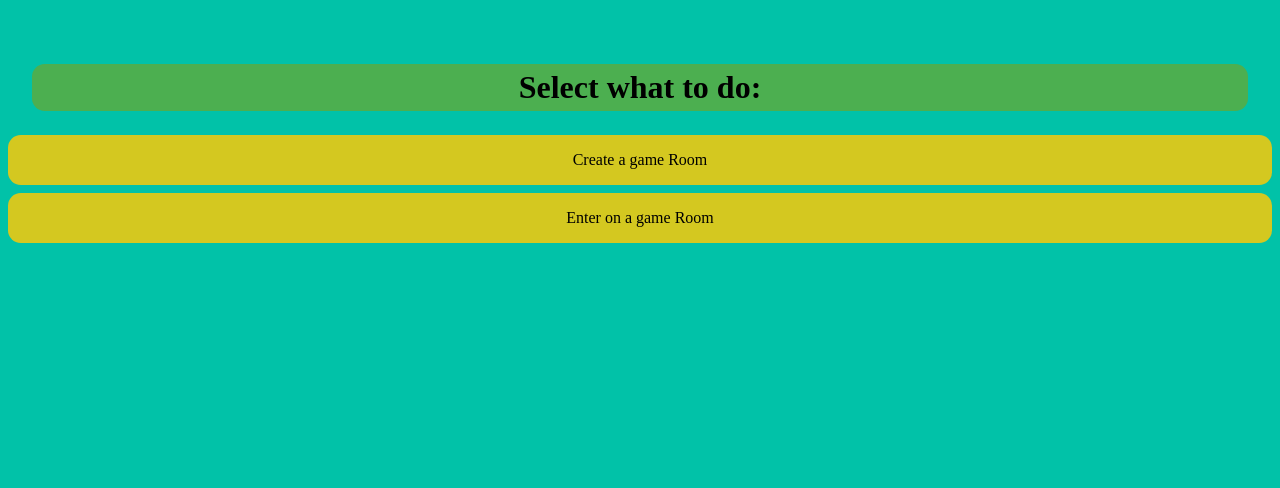
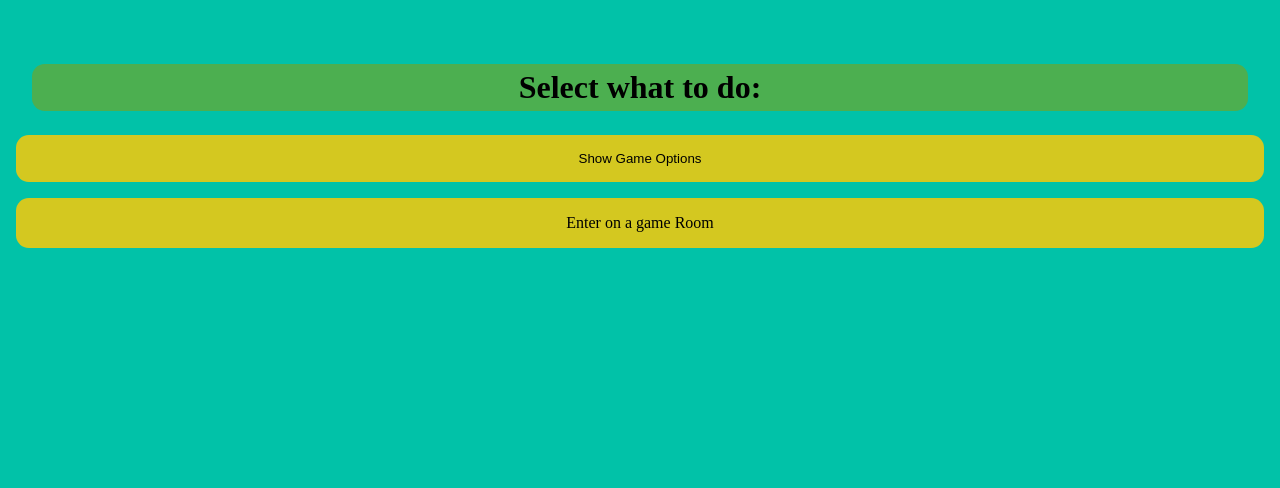
Before and after one commit to Lirovsk/fweb_app, a Flask app: page / in a window 1280 px wide. Shown: the part 99-587 px from the top of the page. Run offline with Flask 3, Linux system fonts and the light colour scheme.

Commit message:
feat(dropdown menu on index) First javscript to be functional on this project

```diff
--- a/app/Engines/EngineCreation.py
+++ b/app/Engines/EngineCreation.py
@@ -11,7 +11,7 @@ from datetime import datetime, timedelta
 engine_for_storage = create_engine('sqlite:///engine_storage.db')
 #EngineStorage.__table__.create(engine_for_storage)
 # replace this function with a class, the class should contain different classmethods to create diferent types of games.
-def create_engine_data(room_name: str, pin: str, engine_type = "sqlite") -> EngineStorage:
+def create_engine_data(room_name: str, pin: str, engine_type = "sqlite") -> EngineStorage: #erase this method and replace it
     """Create a new engine storage entry."""
     with Session(engine_for_storage) as session:
         new_engine = EngineStorage(room_name=room_name, pin=pin, engine=engine_type)
--- a/app/static/style.css
+++ b/app/static/css/style.css
@@ -62,6 +62,54 @@ ul.link_list{
     list-style-type: none;
     padding: 0;
     text-align: center;
+    display: block;
+}
+
+ul.game-options{
+    list-style-type: none;
+    text-align: center;
+    display: block;
+    justify-content: center;
+    padding: 0;
+}
+
+
+ul.link_list li{
+    text-decoration: none;
+    color: black;
+    margin: 1rem;
+    text-align: center;
+    button{
+
+        border: none;
+        color: black;
+        background-color: #d4c820;
+        display: inline-block;
+        padding: 1rem;
+        box-sizing: border-box;
+        width: 100%;
+        border-radius: .8rem;
+    }
+    a{
+        text-decoration: none;
+        color: black;
+        background-color: #d4c820;
+        display: inline-block;
+        padding: 1rem;
+        box-sizing: border-box;
+        width: 100%;
+        border-radius: .8rem;
+    }
+}
+
+ul.game-options li{
+    text-decoration: none;
+    color: black;
+    margin: .6rem;
+    margin-left: 2rem;
+    margin-right: 2rem;
+    border-radius: .8rem;
+    background-color: #d4c820;
 }
 
 ul.players{
@@ -78,16 +126,6 @@ ul.players li{
     border-radius: .8rem;
     text-align: center;
     margin: 0.5rem;
-}
-
-li a{
-    text-decoration: none;
-    color: black;
-    padding: 1rem;
-    display: block;
-    margin: 0.5rem;
-    border-radius: .8rem;
-    background-color: #d4c820;
 }
 
 a.footer_link{
--- /dev/null
+++ b/app/static/js/actions.js
@@ -0,0 +1,12 @@
+function showOptions(){
+    document.getElementById("game-options").innerHTML = getGameOptions();
+}
+
+function getGameOptions(){
+    return( `<ul class="game-options">
+    <li><a href="{{url_for('Engines.EngineCreation.engineConstructor.game_type1', game_name_='Game1', game_pin_='1234') }}">game type 1</a></li>
+    <li><a href="{{url_for('Engines.EngineCreation.engineConstructor.game_type2', game_name_='Game2', game_pin_='5678') }}">game type 2</a></li>
+    <li><a href="{{url_for('Engines.EngineCreation.engineConstructor.game_type3', game_name_='Game3', game_pin_='9101') }}">game type 3</a></li>
+    <li><a href="{{url_for('Engines.EngineCreation.engineConstructor.game_type4', game_name_='Game4', game_pin_='1121') }}">game type 4</a></li>
+</ul>`)
+}
--- a/app/templates/base.html
+++ b/app/templates/base.html
@@ -4,7 +4,7 @@
     <meta charset="UTF-8">
     <meta name="viewport" content="width=device-width, initial-scale=1.0">
     <title>{% block title %}My Web App{% endblock %}</title>
-    <link rel="stylesheet" href="{{ url_for('static', filename='style.css') }}">
+    <link rel="stylesheet" href="{{ url_for('static', filename='css/style.css') }}">
     {% block head %}{% endblock %}
 </head>
 <body>
@@ -15,6 +15,15 @@
         {% block content %}
         <!-- Page content goes here -->
         {% endblock %}
+        {% with messages = get_flashed_messages() %}
+            {% if messages %}
+                <ul class="flashes">
+                    {% for message in messages %}
+                        <li>{{ message }}</li>
+                    {% endfor %}
+                </ul>
+            {% endif %}
+        {% endwith %}
     </main>
     <footer>
         <br>
--- a/app/templates/index.html
+++ b/app/templates/index.html
@@ -3,8 +3,12 @@
 
 {% block content %}
    <h1 class="content_title">Select what to do:</h1>
+   <script src="{{ url_for('static', filename='js/actions.js') }}"></script>
     <ul class="link_list">
-         <li><a href="{{url_for('auth.create_room')}}">Create a game Room</a></li>
-          <li><a href="{{url_for('auth.enterRoom')}}">Enter on a game Room</a></li>
+        <li><button type="button" onclick="showOptions()">Show Game Options</button>
+        <div id="game-options"></div>
+        </li>
+
+        <li><a href="{{url_for('auth.enterRoom')}}">Enter on a game Room</a></li>
     </ul>
 {% endblock %}
--- /dev/null
+++ b/app/templates/teste.html
@@ -0,0 +1,6 @@
+<ul>
+    <li><a href="{{url_for('Engines.EngineCreation.engineConstructor.game_type1', game_name_='Game1', game_pin_='1234') }}">game type 1</a></li>
+    <li><a href="{{url_for('Engines.EngineCreation.engineConstructor.game_type2', game_name_='Game2', game_pin_='5678') }}">game type 2</a></li>
+    <li><a href="{{url_for('Engines.EngineCreation.engineConstructor.game_type3', game_name_='Game3', game_pin_='9101') }}">game type 3</a></li>
+    <li><a href="{{url_for('Engines.EngineCreation.engineConstructor.game_type4', game_name_='Game4', game_pin_='1121') }}">game type 4</a></li>
+</ul>
```
